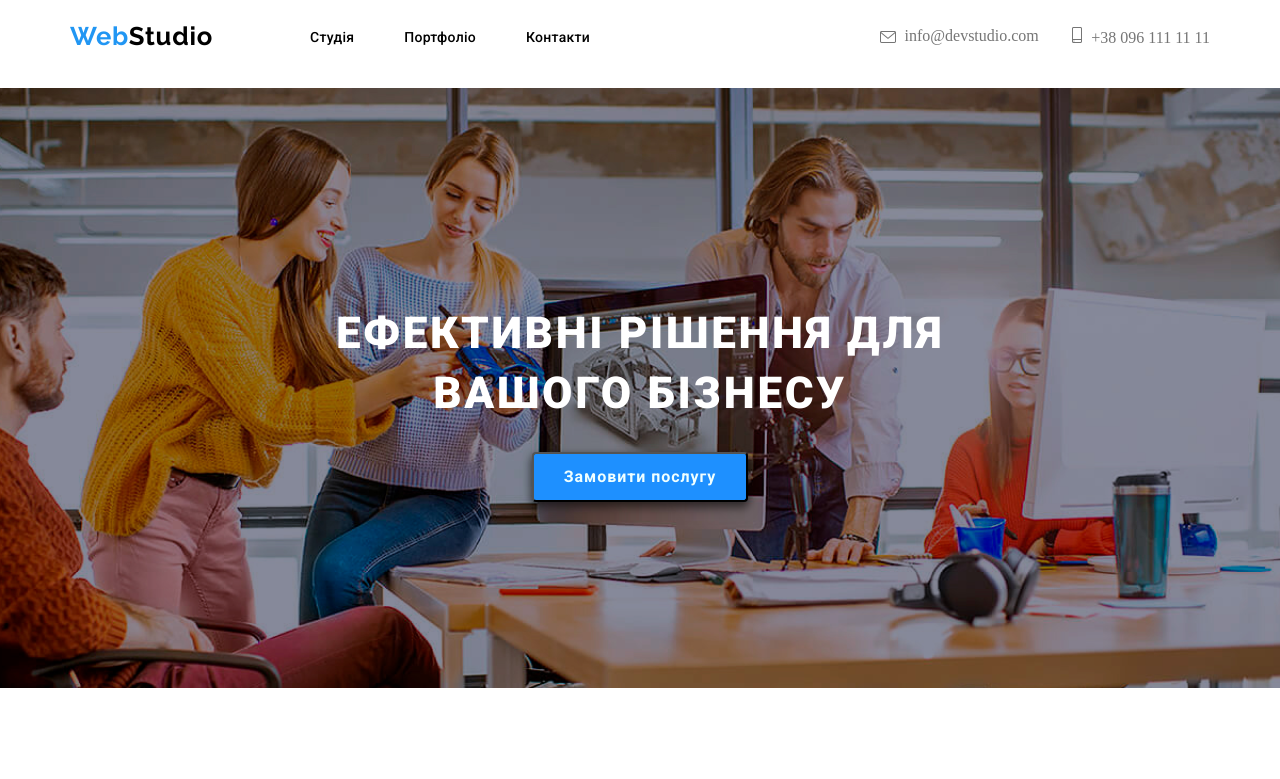
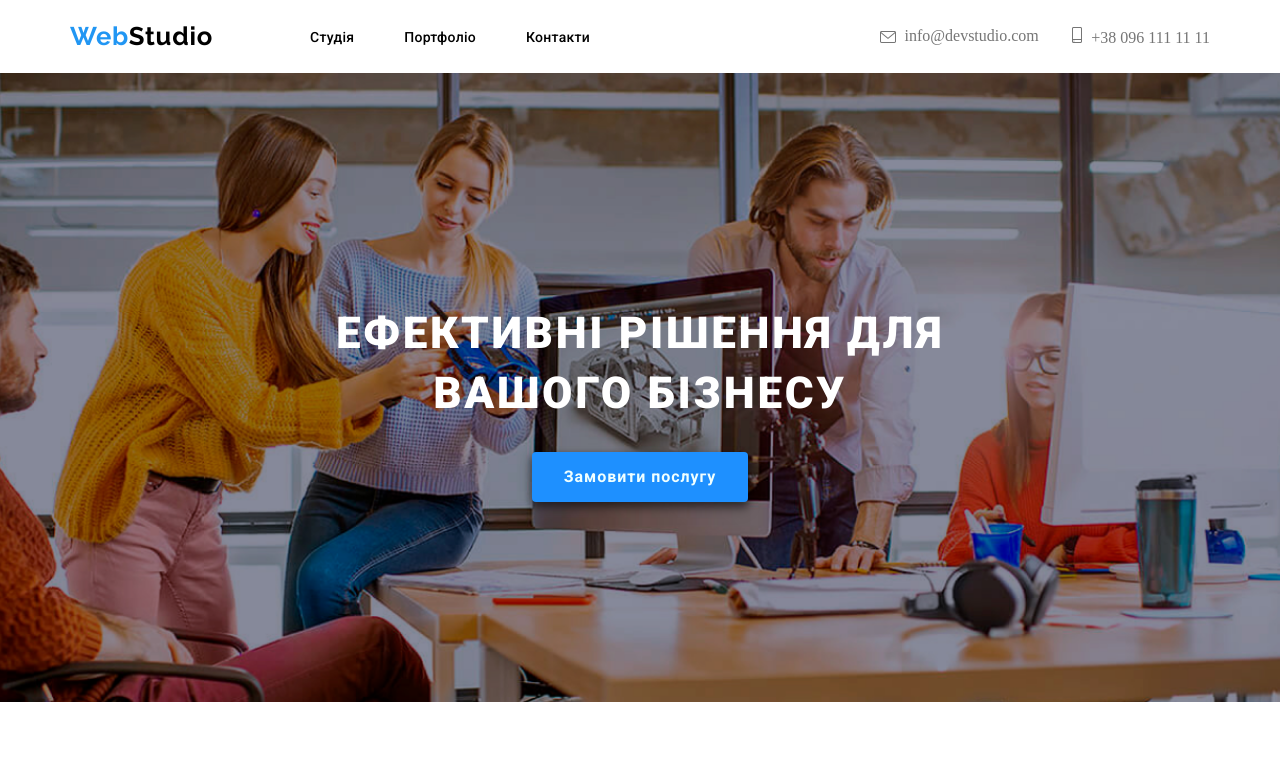
Before and after one commit to Soniash22/WEBSTUDIO, a plain HTML site: page index.html in a window 1280 px wide. Shown: the top 779 px of the page. Drawn offline with Linux system fonts and the light colour scheme.

Commit message:
btnandpromo

```diff
--- a/index.html
+++ b/index.html
@@ -48,8 +48,10 @@
     </header>
     <main>
       <section class="promo">
-        <h1 class="promo1">ЕФЕКТИВНІ РІШЕННЯ ДЛЯ <br> ВАШОГО БІЗНЕСУ</h1>
-        <button class="btn">Замовити послугу</button>
+        <div class="overlay">
+          <h1 class="promo1">ЕФЕКТИВНІ РІШЕННЯ ДЛЯ <br> ВАШОГО БІЗНЕСУ</h1>
+          <button class="btn">Замовити послугу</button>
+        </div>
       </section>
 
       <section class="about">
--- a/style.css
+++ b/style.css
@@ -73,6 +73,7 @@ color: #757575;
   background-image: url(./Img.png);
   background-position: center;
   background-repeat: no-repeat;
+  background-size: cover;
 }
 .btn {
   margin: 0 auto;
@@ -80,6 +81,7 @@ color: #757575;
   width: 216px;
   left: 692px;
   top: 430px;
+  border: none;
   border-radius: 4px;
 
 
```
Also changed, not shown: Img Overlay.png (added).
